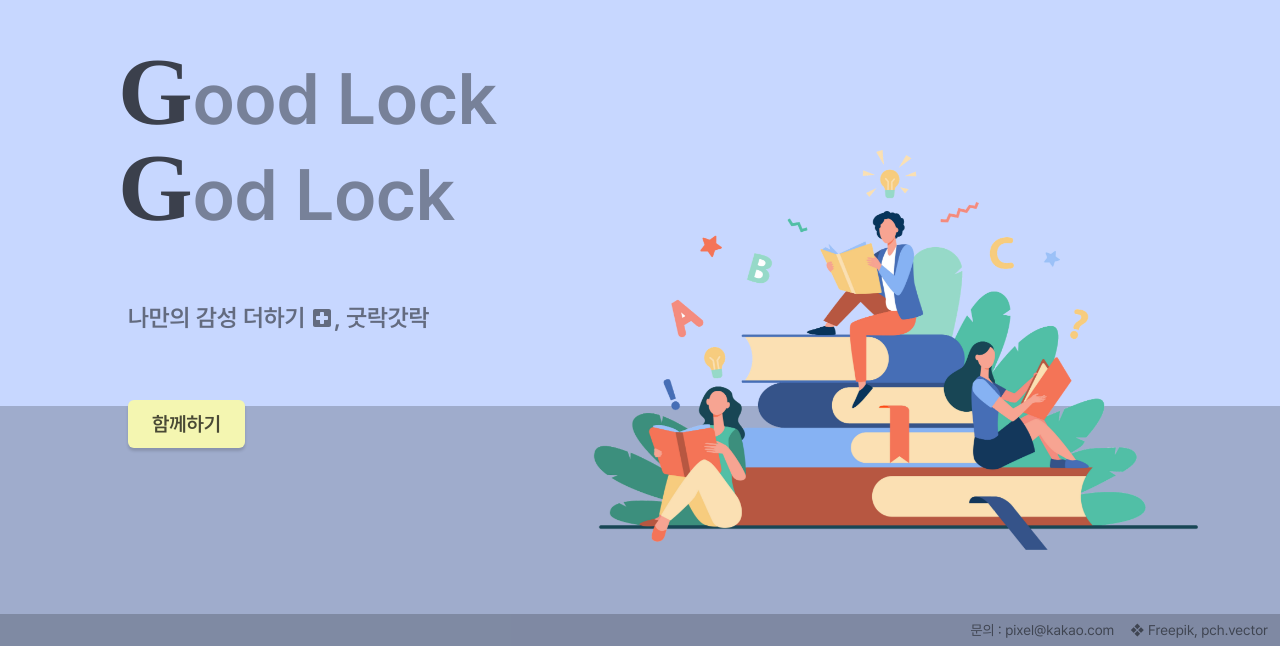
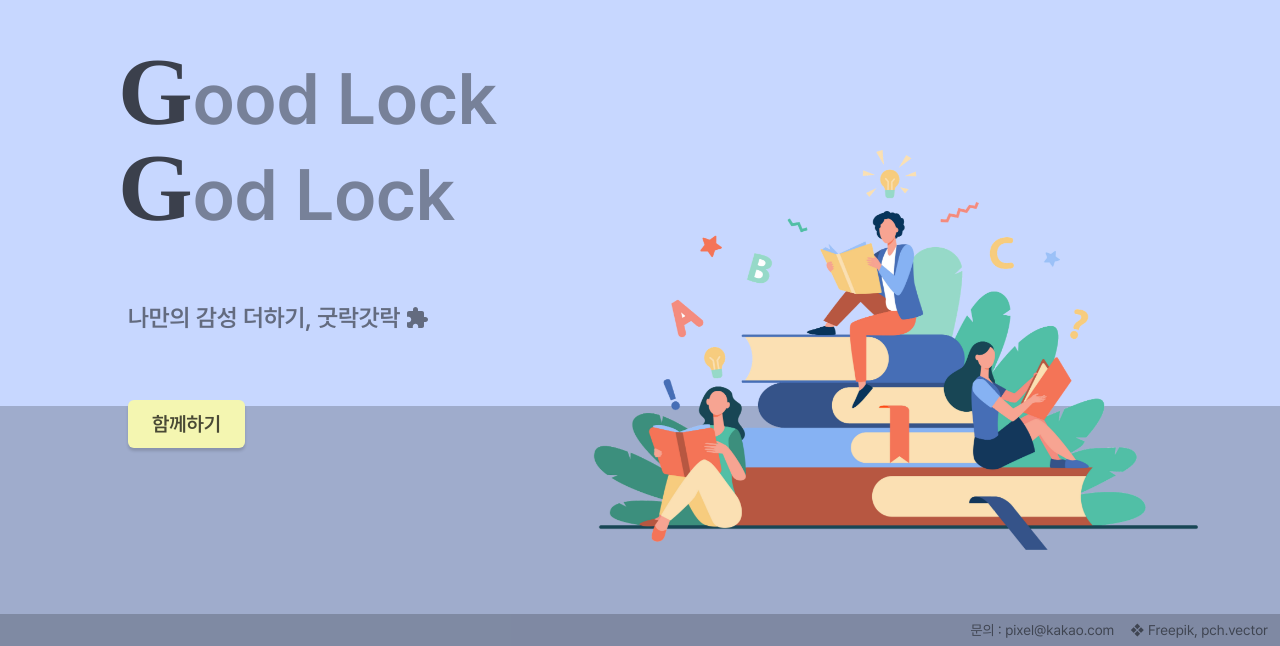
Before and after one commit to EunoChoi/goodlock_godlock, a React (Create React App) app in the folder front/: page / in a window 1280 px wide. Shown: the part 154-800 px from the top of the page. Built offline with nearby package versions, Linux system fonts and the light colour scheme; no server answers; a web font is replaced by a local one.

Commit message:
favicon update

```diff
--- a/front/src/pages/Start.tsx
+++ b/front/src/pages/Start.tsx
@@ -11,7 +11,7 @@ import PopupBox from "../components/startPage/PopupBox";
 import SignUp from "../components/startPage/SignUp";
 import LogIn from "../components/startPage/LogIn";
 import Animation from "../styles/Animation";
-import LocalHospitalRoundedIcon from "@mui/icons-material/LocalHospitalRounded";
+import ExtensionRoundedIcon from "@mui/icons-material/ExtensionRounded";
 
 const Start = () => {
   const [popupOpen, setPopupOpen] = useState(false);
@@ -48,9 +48,8 @@ const Start = () => {
           </div>
         </Title>
         <TextBox>
-          <span>나만의 감성 더하기</span>
-          <LocalHospitalRoundedIcon fontSize="inherit"></LocalHospitalRoundedIcon>
-          <span>, 굿락갓락</span>
+          <span>나만의 감성 더하기, 굿락갓락</span>
+          <ExtensionRoundedIcon fontSize="inherit" />
         </TextBox>
         <StartButton
           onClick={(e) => {
```
Also changed, not shown: 1 other file (tests, documents, lock files or other folders).
